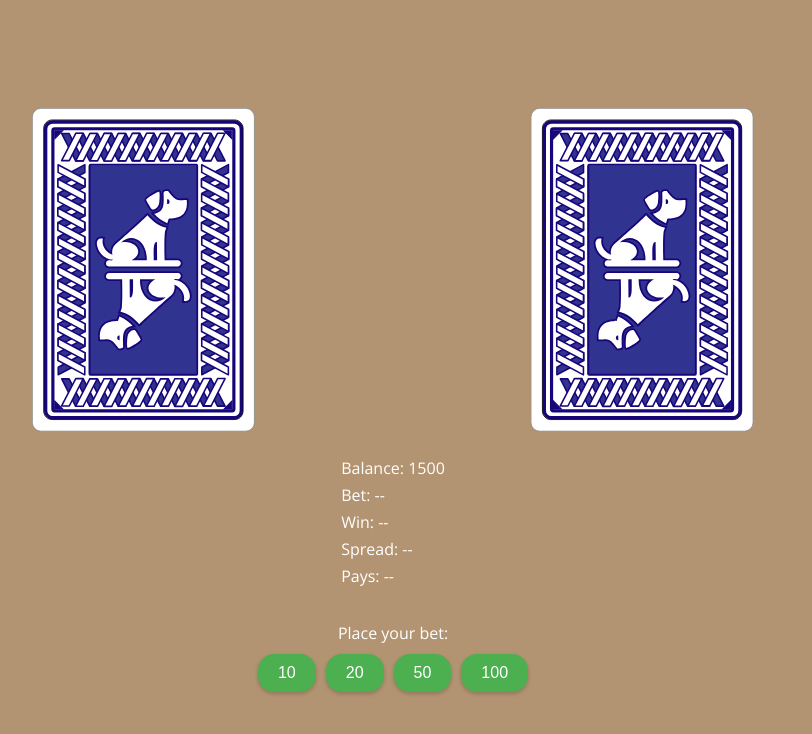
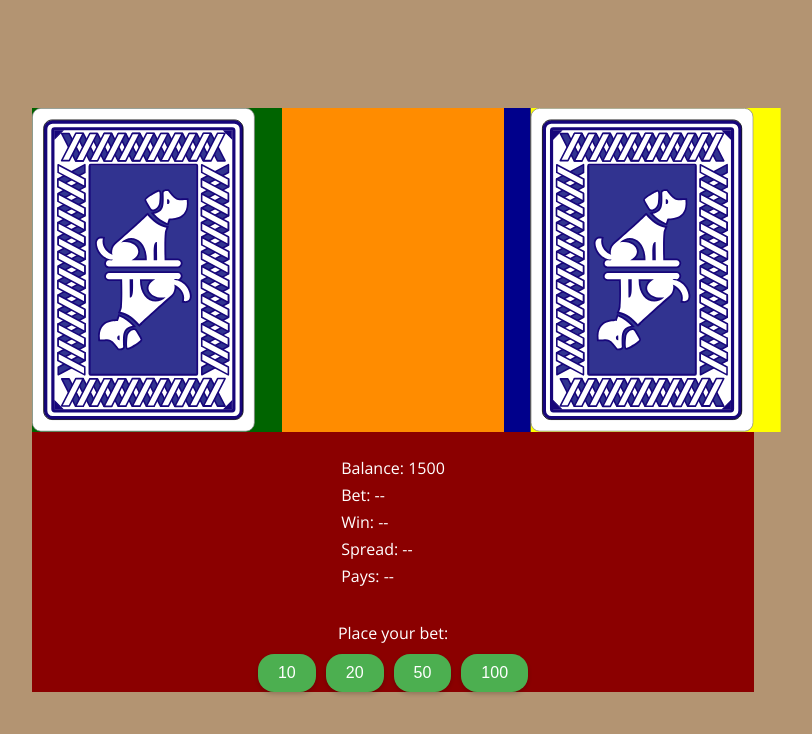
Before and after one commit to meatfighter/reddog, a plain HTML site: page public_html/main.html in a window 1280 px wide. Shown: the whole page, without its empty margins (247-1059 px from the left). Drawn offline with nearby package versions, Linux system fonts and the light colour scheme.

Commit message:
about to branch

```diff
--- a/public_html/main-panel.html
+++ b/public_html/main-panel.html
@@ -1,9 +1,9 @@
-<div id="main-container" class="column-container">
+<div id="main-container" class="column-container" style="background-color: darkred;">
 
-    <div id="cards-container" class="row-container">
-        <div id="left-card" class="side-card"></div>
-        <div id="middle-card" class="middle-card"></div>
-        <div id="right-card" class="side-card"></div>
+    <div id="cards-container" class="row-container" style="background-color: darkblue;">
+        <div id="left-card" class="side-card" style="background-color: darkgreen;"></div>
+        <div id="middle-card" class="middle-card" style="background-color: darkorange;"></div>
+        <div id="right-card" class="side-card" style="background-color: yellow;"></div>
     </div>
 
     <div class="info" id="info">
--- a/public_html/main.html
+++ b/public_html/main.html
@@ -4,11 +4,11 @@
 <head>
 
 <meta http-equiv="Content-Type" content="text/html; charset=utf-8">
-<meta name="date" content="2023-11-09-11-57">
+<meta name="date" content="2023-11-09-13-36">
 <meta name="viewport" content="width=device-width, initial-scale=1.0">
 <meta name="theme-color" content="#B39472">
 
-<link rel="stylesheet" href="styles/main.css?v=2023-11-09-11-57" type="text/css">
+<link rel="stylesheet" href="styles/main.css?v=2023-11-09-13-36" type="text/css">
 <link rel="manifest" href="manifest.json">
 <link rel="mask-icon" href="mask-icon.svg" color="#000000">
 <link rel="apple-touch-icon" href="apple-touch-icon.png">
@@ -27,7 +27,7 @@
 
 <main id="main-content"></main>
 
-<script src="scripts/main.js?v=2023-11-09-11-57"></script>
+<script src="scripts/main.js?v=2023-11-09-13-36"></script>
 </body>
 
 </html>
--- a/public_html/scripts/main.js
+++ b/public_html/scripts/main.js
@@ -514,16 +514,6 @@ function getViewportHeight() {
 function handleWindowResized() {
 
     const main = document.getElementById('main-container');
-    const html = main.innerHTML;
-    main.innerHTML = '';
-    requestAnimationFrame(() => handleWindowResized2(main, html));
-}
-
-function handleWindowResized2(main, html) {
-
-    main.innerHTML = html;
-    const forceReflow = main.offsetHeight;
-
     const infoElement = document.getElementById('info');
 
     displayWideInfo = false;
@@ -551,6 +541,7 @@ function handleWindowResized2(main, html) {
     leftCard.style.height = maxCardPxHeight;
     middleCard.style.height = maxCardPxHeight;
     rightCard.style.height = maxCardPxHeight;
+
     leftCard.style.transform = '';
     middleCard.style.transform = '';
     rightCard.style.transform = `translateX(${rightCardTranslateX}px)`;
@@ -559,12 +550,12 @@ function handleWindowResized2(main, html) {
         const cardHeight = Math.max(getViewportHeight() - infoElement.clientHeight - message.clientHeight
                 - buttonRow.clientHeight - 40, 0.2 * MAX_CARD_HEIGHT);
 
+        cardScale = Math.min(1, cardHeight / MAX_CARD_HEIGHT);
+
         const cardPxHeight = `${cardHeight}px`;
         leftCard.style.height = cardPxHeight;
         middleCard.style.height = cardPxHeight;
         rightCard.style.height = cardPxHeight;
-
-        cardScale = Math.min(1, cardHeight / MAX_CARD_HEIGHT);
 
         const middleCardWidth = MAX_MIDDLE_CARD_WIDTH * cardScale;
 
--- a/public_html/styles/main.css
+++ b/public_html/styles/main.css
@@ -20,10 +20,8 @@ body {
     display: flex;
     justify-content: center;
     align-items: center;
-    width: 100vw;
-    max-width: 100%;
     height: 100vh;
-    max-height: 100%;
+    max-height: 100vh;
     box-sizing: border-box;
     padding-top: env(safe-area-inset-top);
     padding-bottom: env(safe-area-inset-bottom);
```
Also changed, not shown: public_html/index.html (+3 -3 lines).
